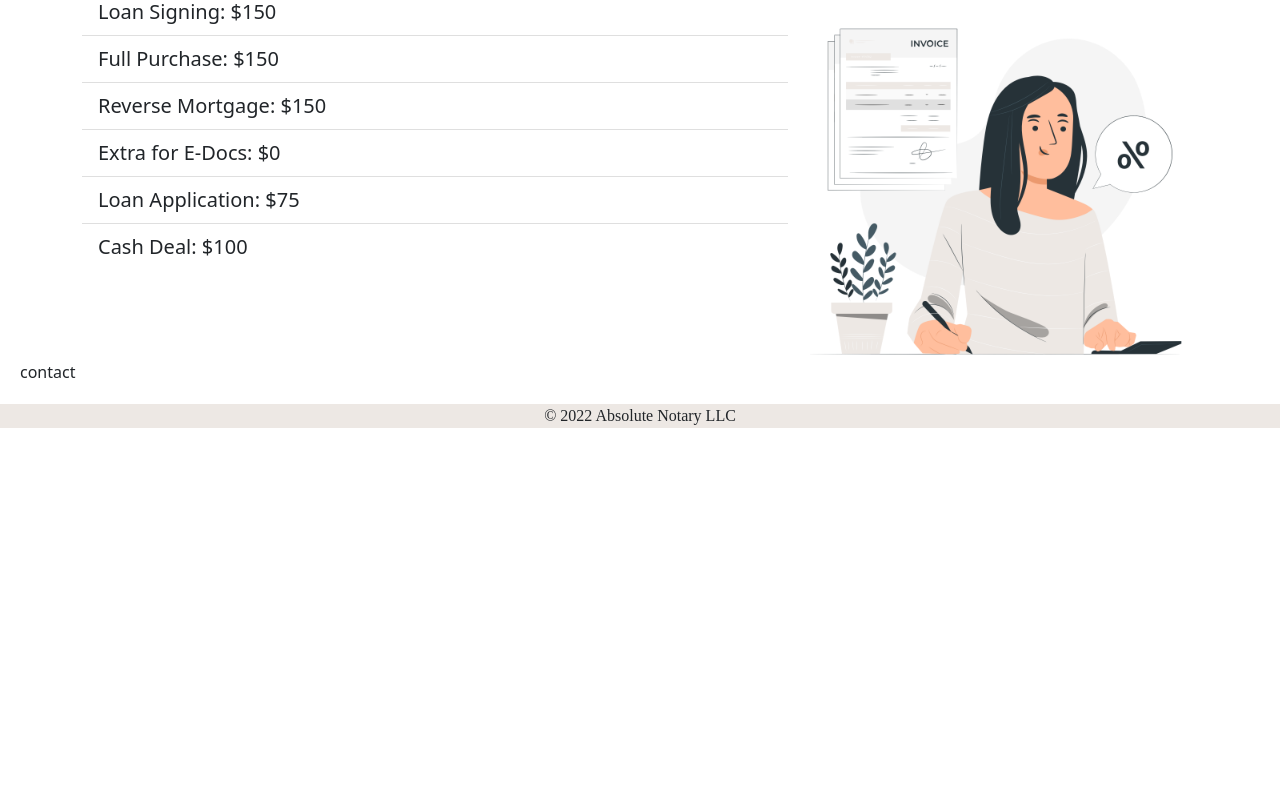
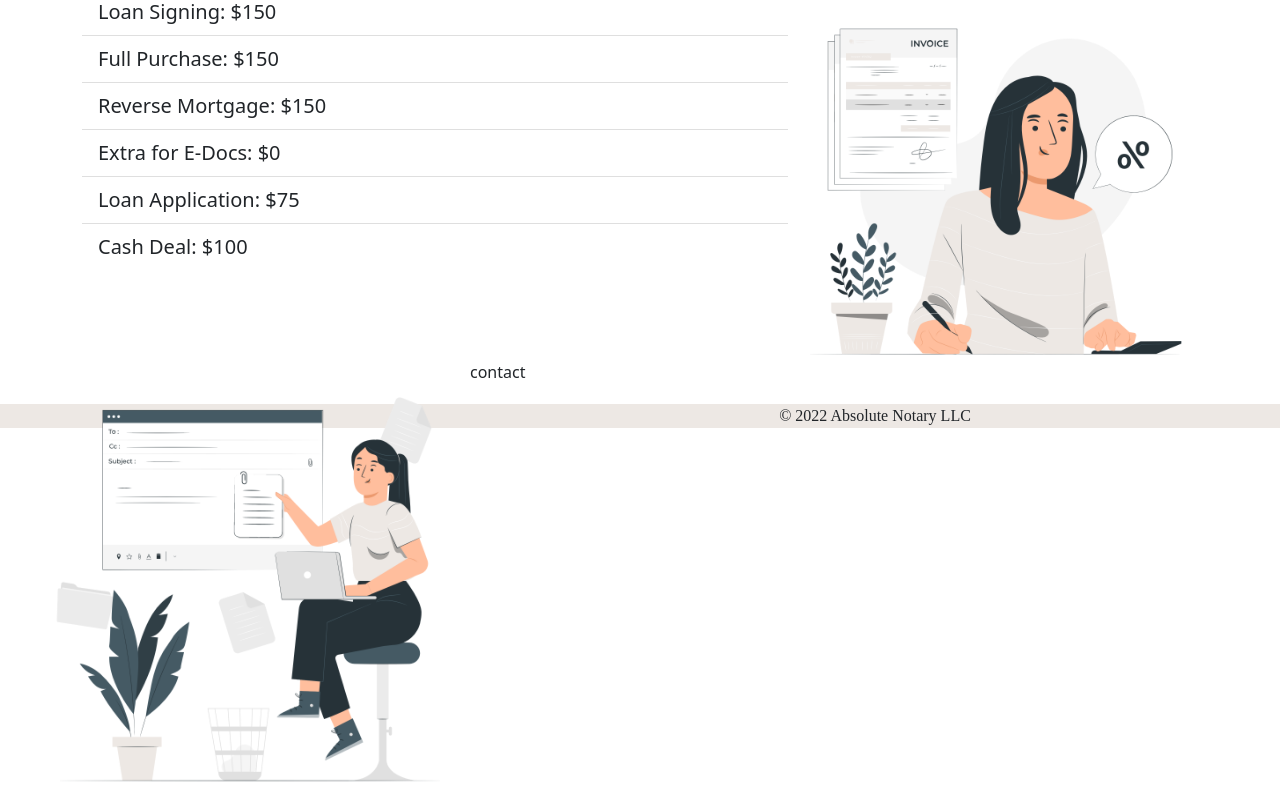
Before and after one commit to trivera777/AbsoluteNotaryLLC, a React (Create React App) app: page / in a window 1280 px wide. Shown: the part 951-1751 px from the top of the page. Before the commit the page ends 1379 px from the top, so only its background shows below. Built offline with nearby package versions, Linux system fonts and the light colour scheme.

Commit message:
added contact image

```diff
--- a/src/Components/Contact/Contact.js
+++ b/src/Components/Contact/Contact.js
@@ -1,10 +1,13 @@
 import React from "react";
+import email from "./email.png";
 import './contact.css'
 
 function Contact(){
     return (
         <div className="contact" id="contact">
             contact
+          <img src={email} className="files" alt="Files" />
+
         </div>
     )
 }
```
